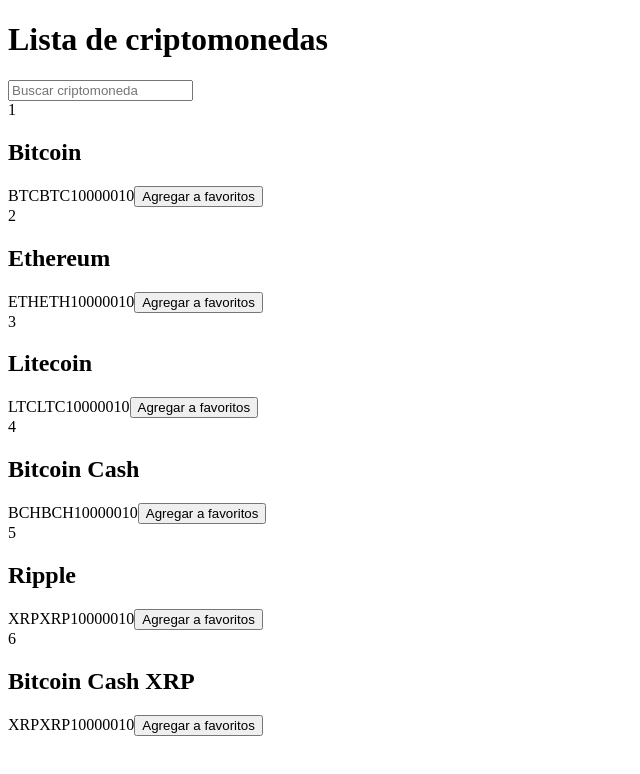
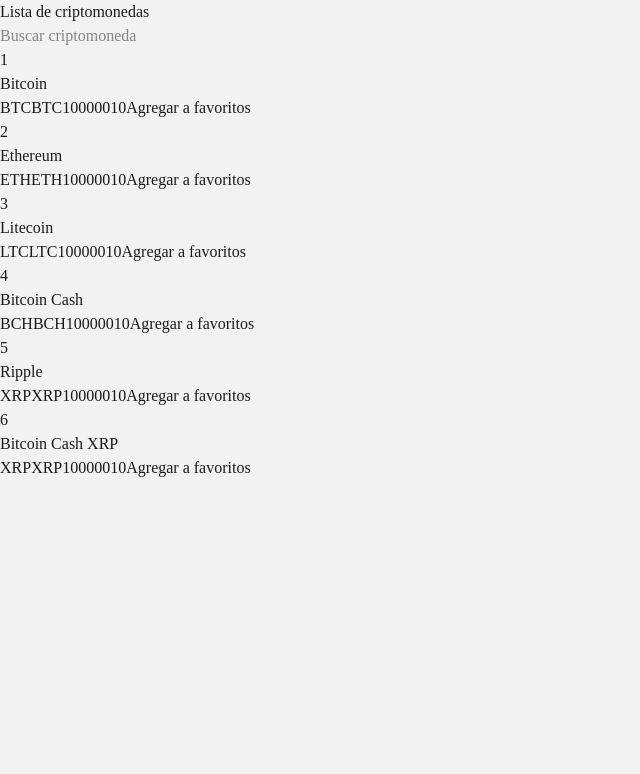
Before and after one commit to 102guss/Monedas, a React (Vite) app in the folder my-app/: page / in a window 1280 px wide. Shown: the top 774 px of the page, without its empty margins (0-640 px from the left). Built offline with nearby package versions, Linux system fonts and the light colour scheme.

Commit message:
Se agregò un estilo tailwindcss

```diff
--- a/my-app/index.html
+++ b/my-app/index.html
@@ -6,8 +6,8 @@
     <meta name="viewport" content="width=device-width, initial-scale=1.0" />
     <title>my-app</title>
   </head>
-  <body>
-    <div id="root"></div>
+  <body class="bg-gray-500">
+    <div id="root" class="bg-gray-700"></div>
     <script type="module" src="/src/main.tsx"></script>
   </body>
 </html>
--- a/my-app/src/index.css
+++ b/my-app/src/index.css
@@ -0,0 +1,6 @@
+@import "tailwindcss";
+
+body {
+background-color:#f2f2f2;
+color: #1a1a1a;
+}
```
Also changed, not shown: my-app/src/App.css (deleted).
